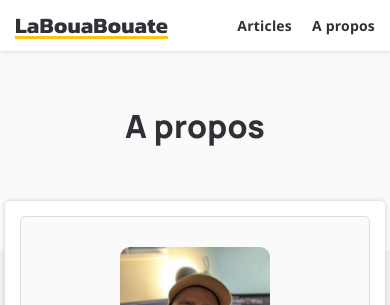
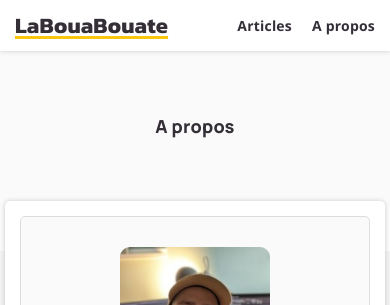
Before and after one commit to leobouard/leobouard.github.io, a Jekyll site: the page built from about.md, in a window 390 px wide. Shown: the top 305 px of the page. Built offline with Jekyll 4.4.1, drawn with Linux system fonts in a browser that asks for light colours; nearby versions of some CDN libraries; some web fonts are replaced.

Commit message:
Update posts.scss

```diff
--- a/assets/css/posts.scss
+++ b/assets/css/posts.scss
@@ -311,6 +311,10 @@
 
 @media screen and (max-width: 700px) {
 
+    div.postBanner > h1 {
+        font-size: x-large;
+    }
+
     section.recommandation {
         margin-top: 15px;
         display: flex;
@@ -340,6 +344,10 @@
         height: 150px;
     }
 
+    div.postBanner > h1 {
+        font-size: large;
+    }
+
     div.articleThumbnail {
         width: 50%;
     }
```
